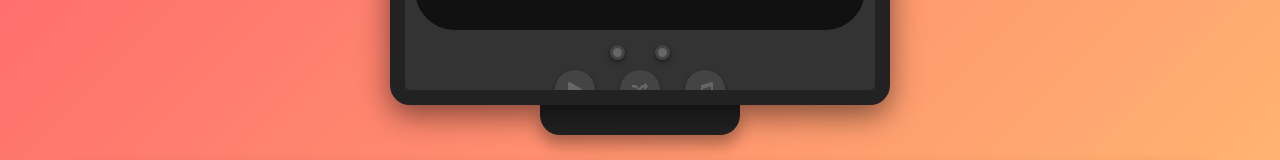
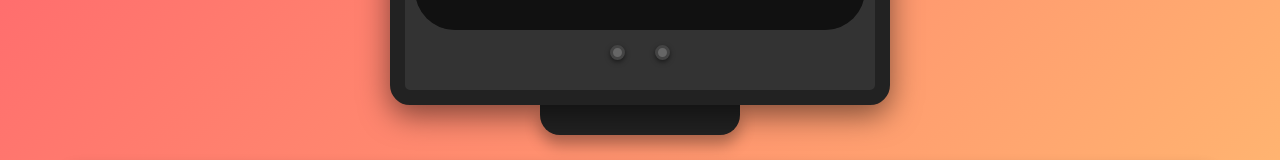
Before and after one commit to pridiuksson/emergent1, a React (Create React App) app in the folder frontend/: page / in a window 1280 px wide. Shown: the part 315-475 px from the top of the page. Built offline with nearby package versions, Linux system fonts and the light colour scheme.

Commit message:
auto-commit for 859fde2a-9e22-44f6-86af-c4d9751b323d

```diff
--- a/frontend/src/App.js
+++ b/frontend/src/App.js
@@ -164,32 +164,7 @@ function App() {
             </div>
           </div>
 
-          <div className="media-controls">
-            <button
-              onClick={togglePlay}
-              disabled={!isTvOn || playlist.length === 0}
-              className="control-button"
-              title={isPlaying ? "Pause" : "Play"}
-            >
-              {isPlaying ? <FaPause /> : <FaPlay />}
-            </button>
-            <button
-              onClick={handleRandomSong}
-              disabled={!isTvOn || playlist.length === 0}
-              className="control-button"
-              title="Random Song"
-            >
-              <FaRandom />
-            </button>
-            <button
-              onClick={openYouTube}
-              disabled={!isTvOn || playlist.length === 0}
-              className="control-button youtube-btn"
-              title="Open in YouTube"
-            >
-              <FaMusic />
-            </button>
-          </div>
+          {/* Removed TV control buttons as requested */}
         </div>
 
         <div className="tv-stand"></div>
```
